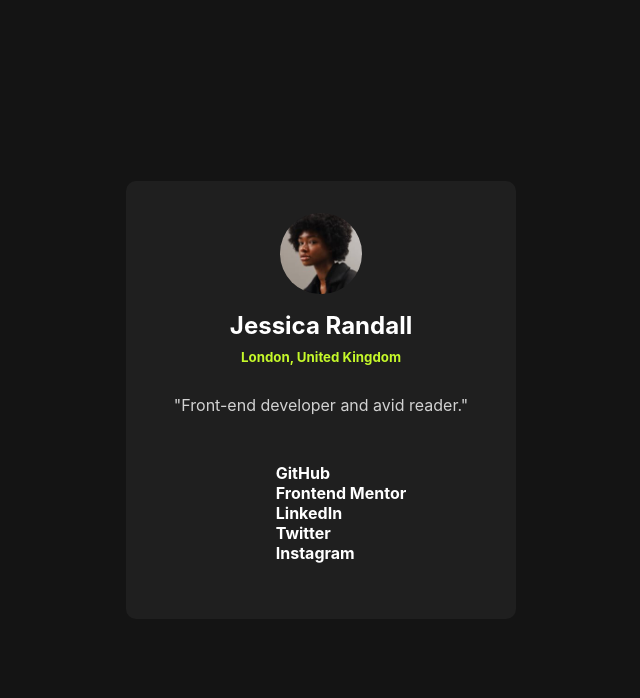
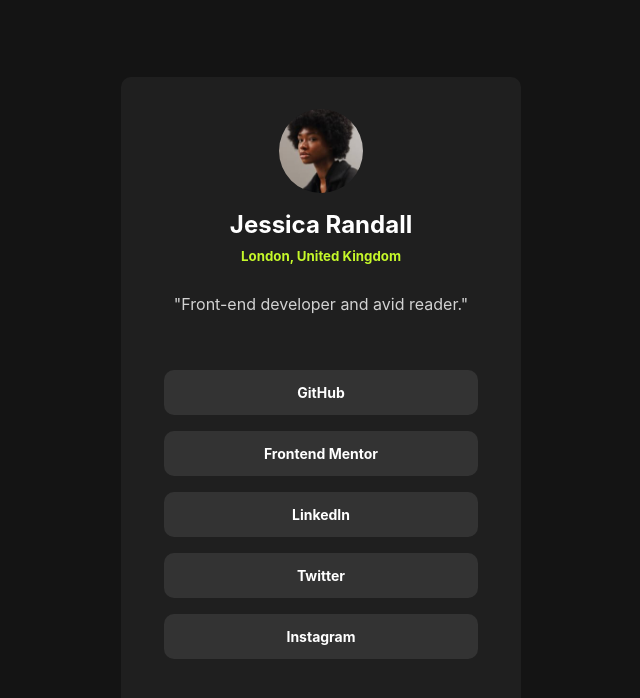
Before and after one commit to EmicJoykiller/Social-Links-Profile, a plain HTML site: page index.html in a window 1280 px wide. Shown: the whole page, without its empty margins (319-959 px from the left). Drawn offline with Linux system fonts and the light colour scheme.

Commit message:
Update styles.css
Project finished and special hover effects applied

```diff
--- a/styles.css
+++ b/styles.css
@@ -68,21 +68,60 @@ body,html{
     color: var(--white-transparent);
     margin-left: 1rem;
     margin-right: 1rem;
+    width: 19rem;
+    text-align: center;
+    letter-spacing: 0px;
 
 }
 
-.links{
+.links {
     color: var(--White);
+}
+
+.links ul {
+    list-style-type: none;
+    text-align: center;
+    display: flex;
+    flex-direction: column;
+    justify-content: center;
+    padding: 0;
+}
+
+.links li {
+    background-color: var(--Grey-700);
+    margin: 0.5rem auto;
+    width: 20rem;
+    width: 100%;
+    display: flex;
+    justify-content: center;
+    align-items: center;
+    padding: 14px 100px 14px 100px;
+    border-radius: 10px;
+}
+
+.links a {
+    text-decoration: none;
+    color: var(--White);
+    font-weight: 700;
+    font-size: 14px;
+}
+
+
+.links li:hover{
+    color: var(--Grey-900);
+    transform: scale(1.1);
 
 }
 
-.links ul{
-    list-style-type: none;
+.links ul :hover{
+    background-color: var(--Green);
+    color: var(--Grey-900);
+    transform: scale(110%);
+
 
 }
 
-.links a{
-    text-decoration: none;
-    color: var(--White);
-    font-weight: 700;
+.card:hover{
+    transform: scale(1.1);
+    transition: ease-in-out 1s;
 }
```
